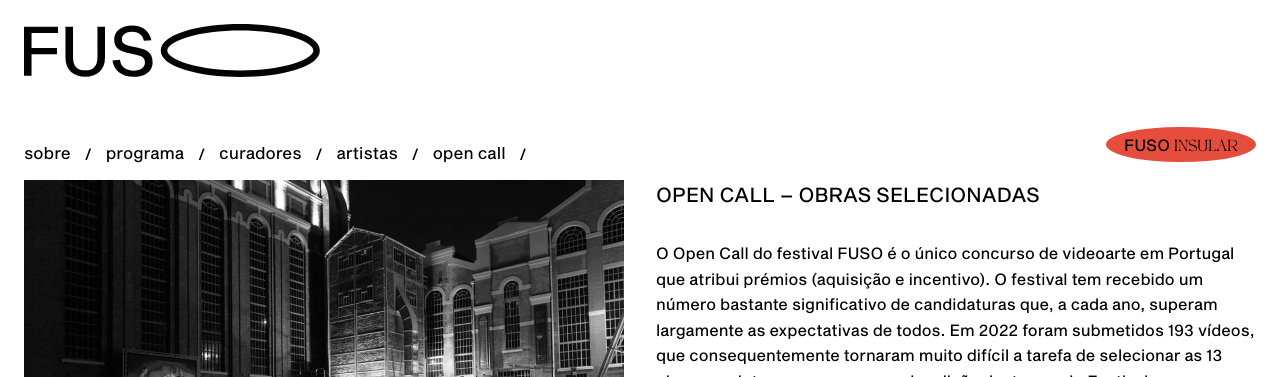
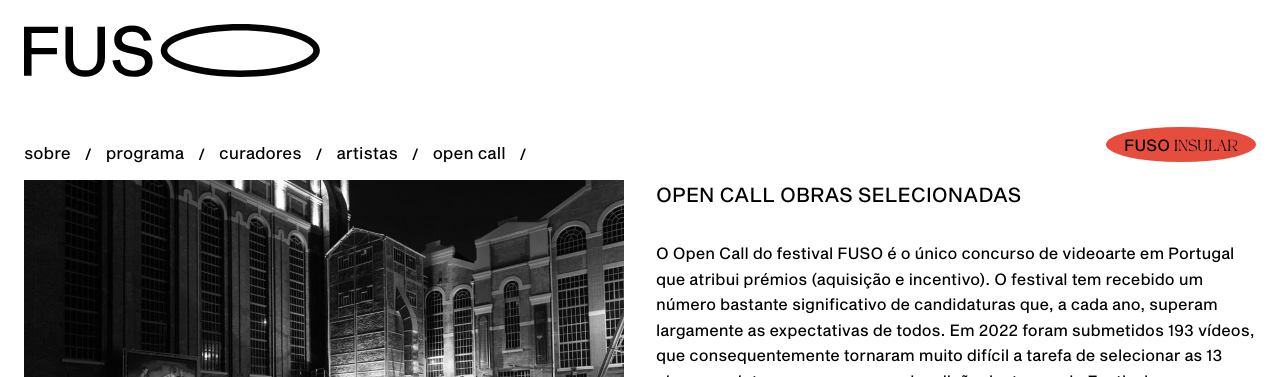
Before and after one commit to mnvnery/fusov2, a Jekyll site: the page built from _fuso_programs/open-call-fuso-2022-obras-selecionadas.html, in a window 1280 px wide and 900 px high. Shown: the top 377 px of the window. Built offline with Jekyll 4.4.1, drawn with Linux system fonts in a browser that asks for light colours.

```diff
--- a/_fuso_programs/open-call-fuso-2022-obras-selecionadas.html
+++ b/_fuso_programs/open-call-fuso-2022-obras-selecionadas.html
@@ -1,8 +1,8 @@
 ---
 data: '24'
 layout: programa
-title: OPEN CALL – obras selecionadas
-title_eng: OPEN CALL – selected works
+title: OPEN CALL  obras selecionadas
+title_eng: OPEN CALL  selected works
 curadoria: Jean-François Chougnet
 local: <p><a href="https://goo.gl/maps/Q9sN7JDAWZHoxsKL8" title="Museu da Eletricidade
   - Praça do Carvão">MAAT</a></p>
```
